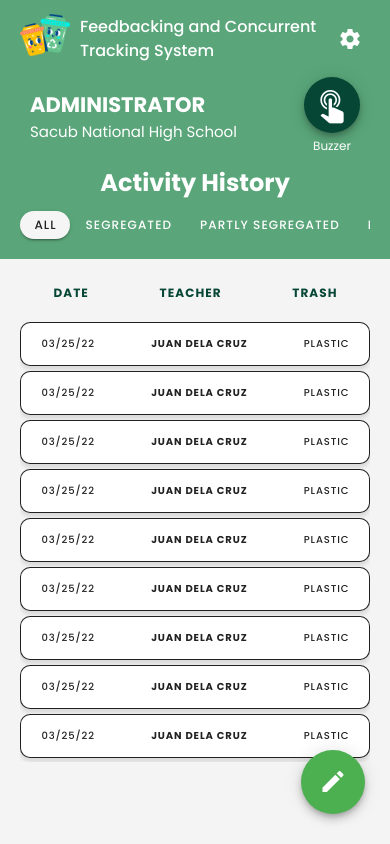
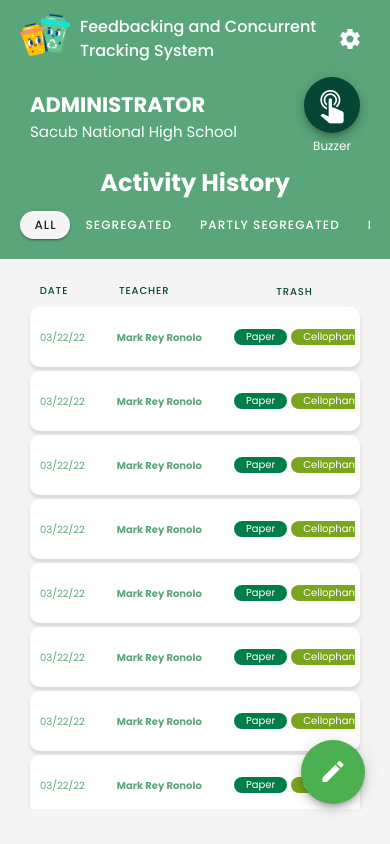
Before and after one commit to IamMarkReyRonolo/feedbACTS-on-the-go-frontned, a Vue app: page /admin in a window 390 px wide. Built offline with nearby package versions, Linux system fonts and the light colour scheme.

Commit message:
updated admin mobile dashboard

```diff
--- a/src/components/AdminPageComponents/ScreenView/DashboardMobile.vue
+++ b/src/components/AdminPageComponents/ScreenView/DashboardMobile.vue
@@ -1,29 +1,52 @@
 <template>
 	<div class="mobileView">
 		<div class="activityTable">
-			<div class="header">
-				<v-btn class="dateColumn" small text color="#064635">Date</v-btn>
-				<v-btn class="teacherColumn" small text color="#064635">Teacher</v-btn>
-				<v-btn class="categoryColumn" small text color="#064635">Trash</v-btn>
+			<div class="tableHeader">
+				<div class="headerCon left">
+					<v-btn text x-small color="#064635" class="leftCon" width="40%"
+						>Date</v-btn
+					>
+					<v-btn text x-small color="#064635" class="leftCon" width="60%"
+						>Teacher</v-btn
+					>
+				</div>
+				<div class="headerCon right">
+					<v-btn text x-small color="#064635" class="rightCon" width="100%"
+						>Trash</v-btn
+					>
+				</div>
 			</div>
-			<div class="activities">
-				<v-btn
-					class="activity"
+			<div class="tableContents">
+				<div
+					class="content"
 					v-for="n in 20"
 					:key="n"
-					style="width: 100%; font-size: 10px"
-					unselectable="on"
-					onselectstart="return false;"
-					onmousedown="return false;"
-					large
-					outlined
 					@click="moreDetails = true"
 				>
-					<div class="dateColumn">03/25/22</div>
-					<div class="teacherColumn">Juan Dela Cruz</div>
-					<div class="categoryColumn">Plastic</div>
-				</v-btn>
+					<div class="left">
+						<div class="details date">03/22/22</div>
+						<div class="details name">Mark Rey Ronolo</div>
+					</div>
+					<div class="right">
+						<div class="details trash">
+							<div class="chip">
+								<v-chip x-small color="#007D48" dark>Paper</v-chip>
+							</div>
+							<div class="chip">
+								<v-chip x-small color="#7AA51F" dark>Cellophanes</v-chip>
+							</div>
+							<div class="chip">
+								<v-chip x-small color="#407355" dark>Plastic Bottles</v-chip>
+							</div>
+
+							<div class="chip">
+								<v-chip x-small color="#FDC00B" dark>Other Trash</v-chip>
+							</div>
+						</div>
+					</div>
+				</div>
 			</div>
+
 			<div class="addBtn">
 				<v-btn color="success" fab large dark @click="recordActivity">
 					<v-icon>mdi-pencil</v-icon>
@@ -53,58 +76,94 @@
 
 <style scoped>
 	@media only screen and (max-width: 765px) {
-		.activityTable .header,
-		.activity {
+		.tableHeader,
+		.tableContents {
+			padding: 0px 10px;
+		}
+
+		.tableHeader {
+			display: flex;
+			align-items: center;
+			justify-content: space-between;
+		}
+
+		.left .v-btn {
+			display: flex;
+			justify-content: flex-start;
+		}
+
+		.left {
+			width: 60%;
+			display: flex;
+			align-items: center;
+		}
+
+		.right {
+			width: 40%;
+		}
+
+		.tableContents {
+			height: 60vh;
+			overflow-y: auto;
+		}
+
+		.tableContents .content {
+			padding: 0px;
 			display: flex;
 			justify-content: space-between;
 			align-items: center;
+			box-shadow: 0px 4px 4px rgba(0, 0, 0, 0.11);
+			color: #5aa67a;
+			padding: 5px 5px;
+			border-radius: 10px;
+			background-color: white;
+			height: 60px;
+			overflow-y: auto;
+			margin: 4px 0px;
 		}
 
-		.header {
-			font-weight: bold;
-			color: #064635;
+		.content {
+			cursor: pointer;
 		}
 
-		.activityTable .header,
-		.activities {
-			padding: 10px 0px;
-			/* border: 1px solid black; */
+		.content:active {
+			background-color: rgba(190, 248, 199, 0.89);
+			transition: 0.3s ease;
 		}
 
-		.header .dateColumn,
-		.header .teacherColumn,
-		.header .categoryColumn {
-			font-weight: bolder;
+		.details {
+			font-size: 12px;
+			padding: 5px 5px;
+			overflow: auto;
 		}
 
-		.activities {
-			height: 455px;
-			overflow-y: auto;
+		.date {
+			width: 40%;
+			text-align: left;
+			font-size: 10px;
 		}
 
-		.activityTable .header {
-			padding: 0px 20px;
+		.name {
+			width: 60%;
+			font-size: 10px;
+			text-align: left;
+			font-weight: bold;
+			text-transform: capitalize;
 		}
 
-		.activity {
-			padding: 10px;
-			border-radius: 10px;
-			background-color: white;
-			margin: 5px 0px;
-			color: #65c18c;
-
-			cursor: pointer;
-			box-shadow: 0px 4px 4px rgba(0, 0, 0, 0.11);
+		.trash {
+			width: 100%;
+			display: flex;
 		}
 
-		.activity .teacherColumn {
-			font-weight: bolder;
+		.trash .v-chip {
+			margin: 2px;
 		}
 
 		.addBtn {
 			position: fixed;
 			right: 25px;
-			bottom: 30px;
+			bottom: 40px;
 		}
 	}
 </style>
```
